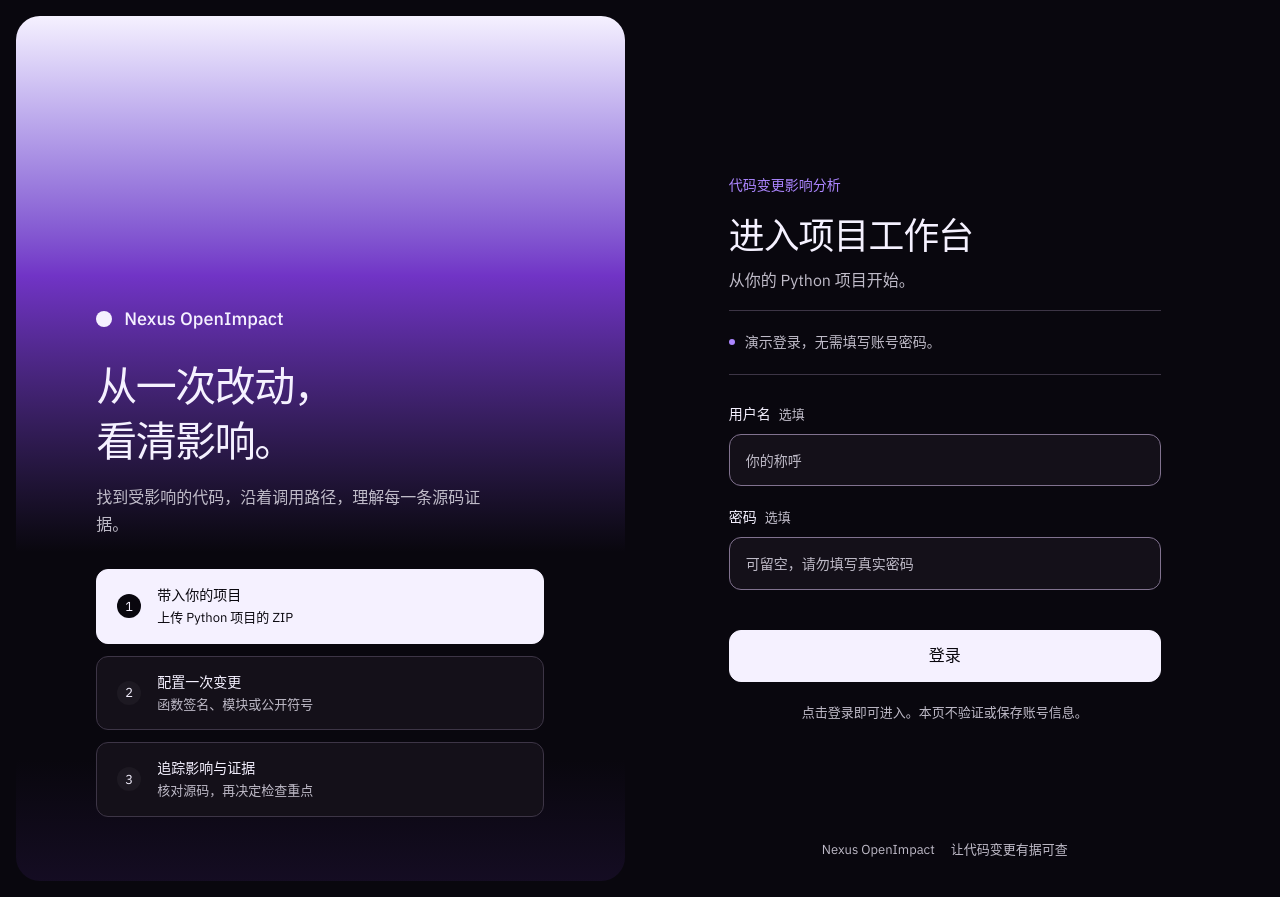
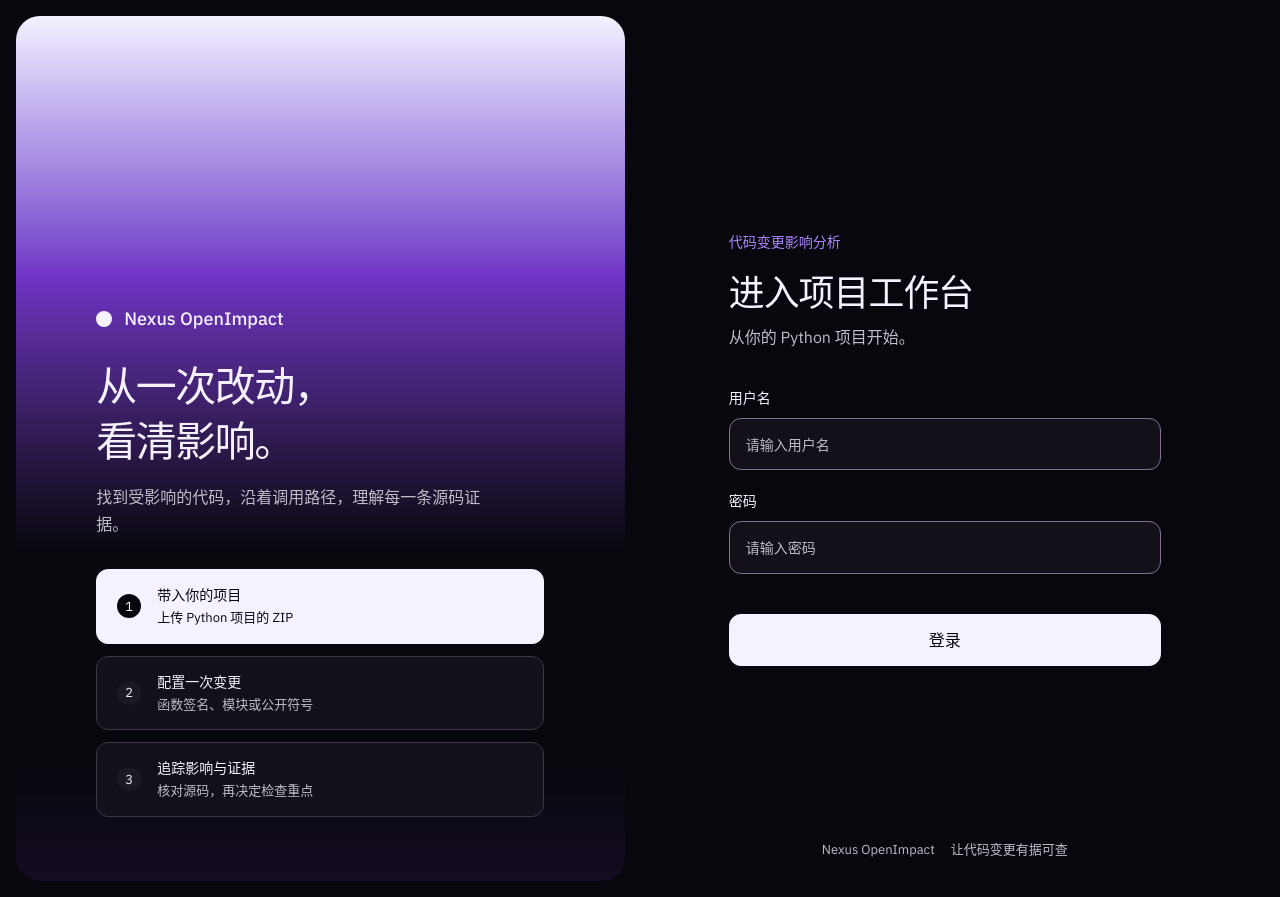
Before and after one commit to Thesun996/Nexus-OpenImpact, a React (Vite) app in the folder frontend/: page / in a window 1280 px wide. Built offline with nearby package versions, Linux system fonts and the light colour scheme.

Commit message:
fix(frontend): simplify login presentation

```diff
--- a/frontend/src/components/entry/EntryGate.jsx
+++ b/frontend/src/components/entry/EntryGate.jsx
@@ -45,15 +45,13 @@ export function LoginView({ onEnter, leaving = false, reducedMotion = false, onE
         <p className="oi-login-product">代码变更影响分析</p>
         <h1 id="oi-login-title" ref={heading} tabIndex={-1}>进入项目工作台</h1>
         <p className="oi-login-intro">从你的 Python 项目开始。</p>
-        <div className="oi-login-demo-note" id="oi-login-demo-note"><span aria-hidden="true" />演示登录，无需填写账号密码。</div>
         <div className="oi-login-fields">
-          <label htmlFor="oi-login-account">用户名 <span>选填</span></label>
-          <input id="oi-login-account" type="text" placeholder="你的称呼" autoComplete="off" aria-describedby="oi-login-demo-note" />
-          <label htmlFor="oi-login-password">密码 <span>选填</span></label>
-          <input id="oi-login-password" type="password" placeholder="可留空，请勿填写真实密码" autoComplete="off" aria-describedby="oi-login-demo-note" />
+          <label htmlFor="oi-login-account">用户名</label>
+          <input id="oi-login-account" type="text" placeholder="请输入用户名" autoComplete="off" />
+          <label htmlFor="oi-login-password">密码</label>
+          <input id="oi-login-password" type="password" placeholder="请输入密码" autoComplete="off" />
         </div>
         <button className="oi-login-submit primary-action" type="submit" aria-disabled={leaving}>登录</button>
-        <p className="oi-login-footnote">点击登录即可进入。本页不验证或保存账号信息。</p>
       </form>
       <p className="oi-login-footer">Nexus OpenImpact<span>让代码变更有据可查</span></p>
     </section>
--- a/frontend/src/components/entry/entry.css
+++ b/frontend/src/components/entry/entry.css
@@ -32,16 +32,12 @@
 .oi-login-form h1 { font-size: clamp(1.75rem, 2.8vw, 2.25rem); font-weight: 500; letter-spacing: -.025em; }
 .oi-login-form h1:focus { outline: none; }
 .oi-login-intro { color: var(--oi-muted); }
-.oi-login-demo-note { display: flex; align-items: center; gap: .625rem; padding: 1.25rem 0; margin: 1rem 0; border-block: 1px solid var(--oi-line); color: var(--oi-muted); font-size: var(--oi-text-sm); }
-.oi-login-demo-note > span { width: .375rem; height: .375rem; border-radius: 50%; background: var(--oi-trace); flex-shrink: 0; }
-.oi-login-fields { display: grid; gap: .5rem; }
+.oi-login-fields { display: grid; gap: .5rem; margin-top: var(--oi-space-6); }
 .oi-login-fields label { display: flex; align-items: baseline; gap: .5rem; margin-top: .75rem; font-size: var(--oi-text-sm); }
-.oi-login-fields label > span { color: var(--oi-muted); font-size: var(--oi-text-xs); }
 .oi-login-fields input { width: 100%; min-height: 3.25rem; padding: .75rem 1rem; border-radius: .75rem; background: var(--oi-surface); }
 .oi-login-fields input::placeholder { color: var(--oi-muted); font-size: var(--oi-text-sm); }
 .oi-login-submit.primary-action { width: 100%; min-height: 3.25rem; margin-top: 2.5rem; border-radius: .75rem; background: var(--oi-ink); border-color: var(--oi-ink); color: var(--oi-canvas); font-size: var(--oi-text-body); }
 .oi-login-submit.primary-action:hover { background: var(--oi-trace); border-color: var(--oi-trace); }
-.oi-login-footnote { text-align: center; color: var(--oi-muted); font-size: var(--oi-text-xs); margin: 1.25rem 0 0; }
 .oi-login-footer { position: absolute; bottom: 1.25rem; left: 0; width: 100%; display: flex; justify-content: center; flex-wrap: wrap; gap: 1rem; margin: 0; color: var(--oi-muted); font-size: var(--oi-text-xs); }
 @media (max-width: 1023px) {
   .oi-login-story { padding: 2rem; }
@@ -56,7 +52,6 @@
   .oi-login-steps { display: none; }
   .oi-login-form-region { padding: 2.5rem .75rem 1.5rem; }
   .oi-login-form { max-width: 30rem; }
-  .oi-login-demo-note { margin-block: .75rem; padding-block: 1rem; }
   .oi-login-submit.primary-action { margin-top: 2rem; }
   .oi-login-footer { position: static; margin-top: 2.5rem; }
   .oi-splash-skip { bottom: 1.5rem; right: 1.5rem; }
```
Also changed, not shown: 2 other files (tests, documents, lock files or other folders).
